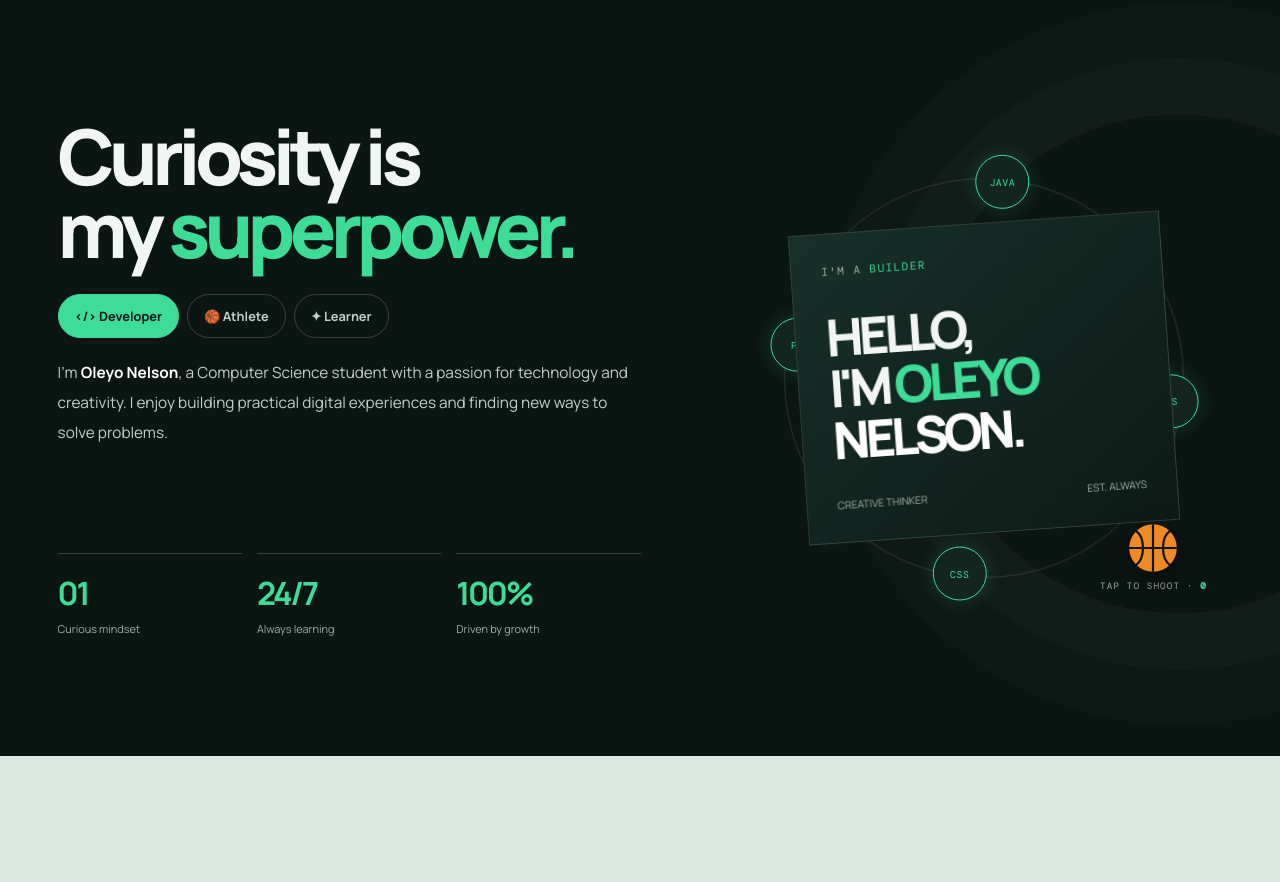
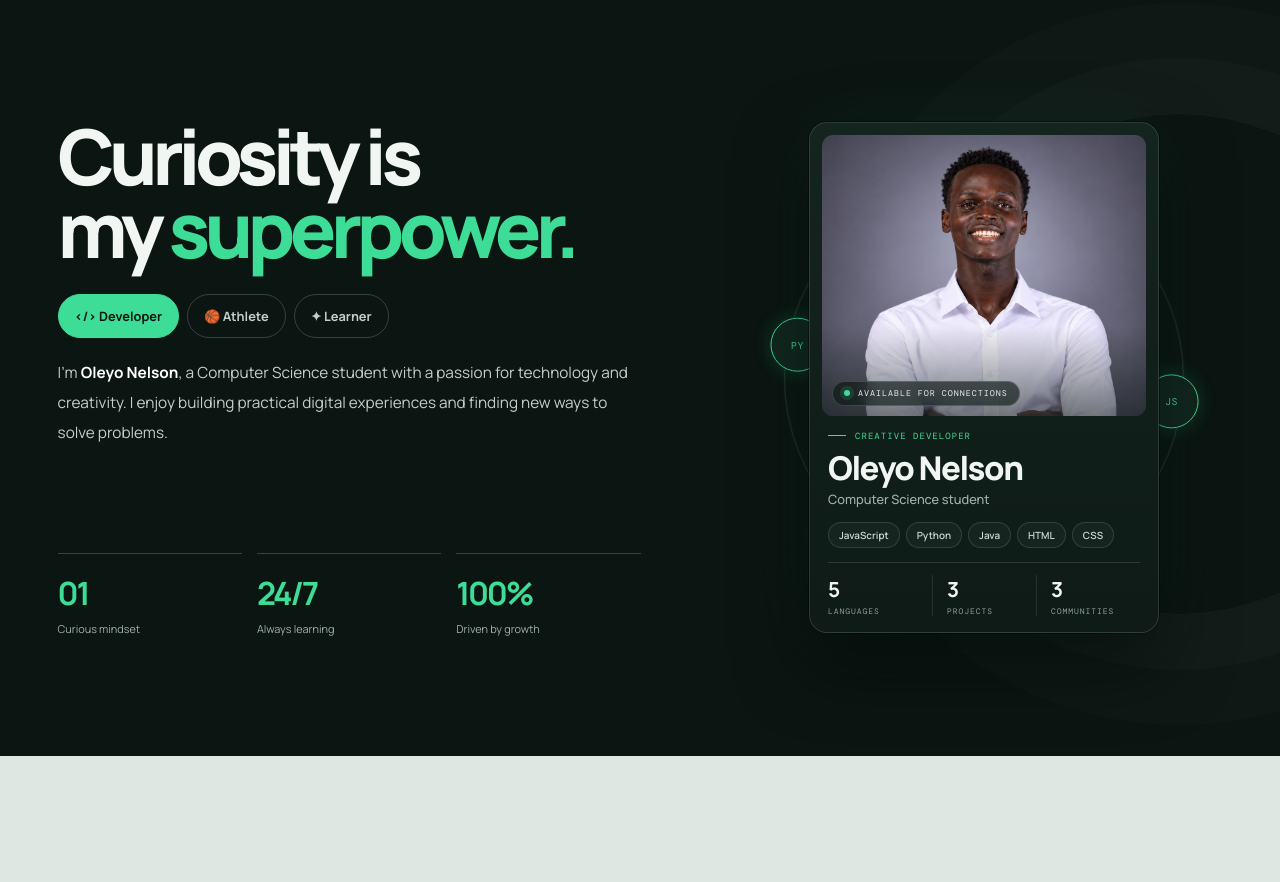
Before and after one commit to Onel45/my-portfolio, a React (Vite) app: page / in a window 1280 px wide. Shown: the part 800-1682 px from the top of the page. Built offline with nearby package versions, Linux system fonts and the light colour scheme.

Commit message:
Profile Card Update

```diff
--- a/src/components/About.jsx
+++ b/src/components/About.jsx
@@ -1,8 +1,7 @@
 import { useRef, useState } from 'react';
+import portrait from '../assets/portrait.jpg';
 import Reveal from './Reveal.jsx';
-import { reduceMotion, useCountUp, useTyping } from '../hooks.js';
-
-const words = ['CODER', 'HOOPER', 'BUILDER', 'LEARNER', 'TEAMMATE'];
+import { reduceMotion, useCountUp } from '../hooks.js';
 
 const tabs = [
   { id: 'dev', label: '</> Developer' },
@@ -12,8 +11,6 @@ const tabs = [
 
 export default function About() {
   const [tab, setTab] = useState('dev');
-  const [buckets, setBuckets] = useState(0);
-  const typed = useTyping(words);
   const [countRef, count] = useCountUp(100);
   const card = useRef(null);
 
@@ -21,8 +18,8 @@ export default function About() {
     if (reduceMotion || e.pointerType === 'touch') return;
     const el = card.current, r = el.getBoundingClientRect();
     el.classList.add('tilting');
-    el.style.setProperty('--ry', ((e.clientX - r.left) / r.width - 0.5) * 14 + 'deg');
-    el.style.setProperty('--rx', -((e.clientY - r.top) / r.height - 0.5) * 14 + 'deg');
+    el.style.setProperty('--ry', ((e.clientX - r.left) / r.width - 0.5) * 7 + 'deg');
+    el.style.setProperty('--rx', -((e.clientY - r.top) / r.height - 0.5) * 7 + 'deg');
   };
   const untilt = () => {
     const el = card.current;
@@ -69,20 +66,24 @@ export default function About() {
             <span className="chip c4"><em>JAVA</em></span>
           </div>
           <div className="visual-card" ref={card} onPointerMove={tilt} onPointerLeave={untilt}>
-            <div className="mono" style={{ color: '#9fb2a9' }}>I'M A <span className="typed">{typed}</span><span className="caret" /></div>
-            <div className="big-code">HELLO,<br />I'M <span>OLEYO</span><br /><span style={{ color: 'white' }}>NELSON.</span></div>
-            <div className="card-foot"><span>CREATIVE THINKER</span><span>EST. ALWAYS</span></div>
+            <div className="pc-photo">
+              <img src={portrait} alt="Oleyo Nelson" draggable="false" />
+              <span className="pc-status mono"><i />Available for connections</span>
+            </div>
+            <div className="pc-info">
+              <div className="pc-role mono">Creative Developer</div>
+              <div className="big-code">Oleyo Nelson</div>
+              <div className="pc-sub">Computer Science student</div>
+            </div>
+            <div className="pc-langs" aria-hidden="true">
+              <span>JavaScript</span><span>Python</span><span>Java</span><span>HTML</span><span>CSS</span>
+            </div>
+            <div className="pc-facts">
+              <div><strong>5</strong><span className="mono">Languages</span></div>
+              <div><strong>3</strong><span className="mono">Projects</span></div>
+              <div><strong>3</strong><span className="mono">Communities</span></div>
+            </div>
           </div>
-          <button className="ball" type="button" aria-label="Shoot a basket" data-cursor="SHOOT" onClick={() => setBuckets((b) => b + 1)}>
-            <svg key={buckets} className={buckets ? 'go' : ''} viewBox="0 0 48 48" aria-hidden="true">
-              <circle cx="24" cy="24" r="22" fill="#f08a24" />
-              <g fill="none" stroke="#0b1512" strokeWidth="2">
-                <path d="M2 24h44M24 2v44" />
-                <path d="M8 8c9 6 9 26 0 32M40 8c-9 6-9 26 0 32" />
-              </g>
-            </svg>
-            <span className="mono ball-count">TAP TO SHOOT · <b>{buckets}</b></span>
-          </button>
         </Reveal>
       </div>
     </section>
--- a/src/styles.css
+++ b/src/styles.css
@@ -512,8 +512,7 @@
             color: #0b1512;
         }
 
-        .tab:focus-visible,
-        .ball:focus-visible {
+        .tab:focus-visible {
             outline: 2px solid var(--accent);
             outline-offset: 3px;
         }
@@ -610,41 +609,6 @@
             margin-left: 3px;
             vertical-align: -.15em;
             animation: blink 1s steps(1) infinite;
-        }
-
-        /* About: basketball */
-        .ball {
-            position: absolute;
-            right: 2%;
-            bottom: 0;
-            z-index: 3;
-            display: flex;
-            flex-direction: column;
-            align-items: center;
-            gap: 6px;
-            background: none;
-            border: 0;
-            color: #9fb2a9;
-            cursor: pointer;
-            padding: 6px;
-        }
-
-        .ball svg {
-            width: 52px;
-            height: 52px;
-            filter: drop-shadow(0 10px 14px #00000066);
-        }
-
-        .ball svg.go {
-            animation: bounce .8s ease-out;
-        }
-
-        .ball-count {
-            font-size: .58rem;
-        }
-
-        .ball-count b {
-            color: var(--accent);
         }
 
         @keyframes spin-rev {
@@ -2270,3 +2234,187 @@ h2 {
 @media (prefers-reduced-motion: reduce) {
     .hero h1 .hl { transform: none; }
 }
+
+/* About: profile card */
+.about .visual-card {
+    position: relative;
+    width: min(76%, 350px);
+    min-height: 0;
+    aspect-ratio: 5 / 7.3;
+    padding: 12px;
+    display: flex;
+    flex-direction: column;
+    gap: 14px;
+    justify-content: flex-start;
+    border-radius: 18px;
+    border: 1px solid rgba(255, 255, 255, .13);
+    background: linear-gradient(180deg, #14241f, #0e1b17);
+    box-shadow: 0 30px 70px rgba(0, 0, 0, .5), 0 0 0 1px rgba(0, 0, 0, .4), 0 0 80px rgba(61, 220, 151, .07);
+    overflow: hidden;
+}
+
+.pc-photo {
+    position: relative;
+    flex: 1;
+    min-height: 0;
+    border-radius: 11px;
+    overflow: hidden;
+    background: #0d1a16;
+}
+
+.pc-photo img {
+    width: 100%;
+    height: 100%;
+    object-fit: cover;
+    object-position: center 12%;
+    display: block;
+    transform: scale(1.02);
+    transition: transform .9s ease;
+    user-select: none;
+}
+
+.visual-card:hover .pc-photo img {
+    transform: scale(1.06);
+}
+
+.pc-photo::after {
+    content: "";
+    position: absolute;
+    inset: 0;
+    background: linear-gradient(0deg, rgba(11, 21, 18, .55), rgba(11, 21, 18, 0) 32%);
+}
+
+.pc-status {
+    position: absolute;
+    z-index: 1;
+    left: 10px;
+    bottom: 10px;
+    display: inline-flex;
+    align-items: center;
+    gap: 8px;
+    padding: 6px 11px;
+    font-size: .52rem;
+    color: #e6f1eb;
+    background: rgba(10, 22, 18, .62);
+    border: 1px solid rgba(255, 255, 255, .16);
+    border-radius: 999px;
+    backdrop-filter: blur(8px);
+    -webkit-backdrop-filter: blur(8px);
+}
+
+.pc-status i {
+    width: 6px;
+    height: 6px;
+    border-radius: 50%;
+    background: var(--accent);
+    box-shadow: 0 0 0 3px rgba(61, 220, 151, .22);
+    animation: pcpulse 2.4s ease-in-out infinite;
+}
+
+@keyframes pcpulse {
+    50% { box-shadow: 0 0 0 6px rgba(61, 220, 151, 0); }
+}
+
+.pc-info {
+    padding: 0 6px;
+}
+
+.pc-role {
+    display: flex;
+    align-items: center;
+    gap: 9px;
+    font-size: .56rem;
+    color: var(--accent);
+}
+
+.pc-role::before {
+    content: "";
+    width: 18px;
+    height: 1px;
+    background: var(--accent);
+}
+
+.about .visual-card .big-code {
+    margin-top: 9px;
+    font-size: clamp(1.7rem, 3vw, 2.05rem);
+    line-height: 1.05;
+    font-weight: 800;
+    letter-spacing: -.045em;
+    color: #f1f6f3;
+}
+
+.pc-sub {
+    margin-top: 5px;
+    font-size: .8rem;
+    font-weight: 500;
+    color: #9fb2a9;
+}
+
+.pc-sub .typed {
+    color: #cfe0d7;
+}
+
+.pc-langs {
+    display: flex;
+    flex-wrap: wrap;
+    gap: 6px;
+    padding: 0 6px;
+}
+
+.pc-langs span {
+    padding: 5px 10px;
+    font-size: .62rem;
+    font-weight: 600;
+    color: #c9d9d0;
+    border: 1px solid rgba(255, 255, 255, .13);
+    border-radius: 999px;
+    background: rgba(255, 255, 255, .03);
+}
+
+.pc-facts {
+    display: grid;
+    grid-template-columns: repeat(3, 1fr);
+    margin: 0 6px 4px;
+    padding-top: 12px;
+    border-top: 1px solid rgba(255, 255, 255, .12);
+}
+
+.pc-facts div + div {
+    padding-left: 14px;
+    border-left: 1px solid rgba(255, 255, 255, .1);
+}
+
+.pc-facts strong {
+    display: block;
+    font-size: 1.3rem;
+    letter-spacing: -.04em;
+    color: #f1f6f3;
+}
+
+.pc-facts span {
+    display: block;
+    margin-top: 3px;
+    font-size: .5rem;
+    color: #8da198;
+}
+
+/* straight and steady: only a gentle tilt towards the pointer */
+.about .visual-card {
+    transform: perspective(1000px) rotateX(var(--rx, 0deg)) rotateY(var(--ry, 0deg));
+}
+
+.about .visual-card:hover {
+    transform: perspective(1000px) translateY(-6px) rotateX(var(--rx, 0deg)) rotateY(var(--ry, 0deg));
+}
+
+@media (max-width: 520px) {
+    .about .visual-card { width: min(92%, 380px); aspect-ratio: 5 / 8; }
+    .about .about-visual { min-height: 0; padding: 30px 0 40px; }
+    .pc-photo img { object-position: center 8%; }
+    .pc-langs { gap: 5px; }
+    .pc-langs span { padding: 4px 8px; font-size: .58rem; }
+}
+
+@media (prefers-reduced-motion: reduce) {
+    .pc-status i { animation: none; }
+}
```
Also changed, not shown: src/assets/portrait.jpg (added), src/components/pro.png (added).
